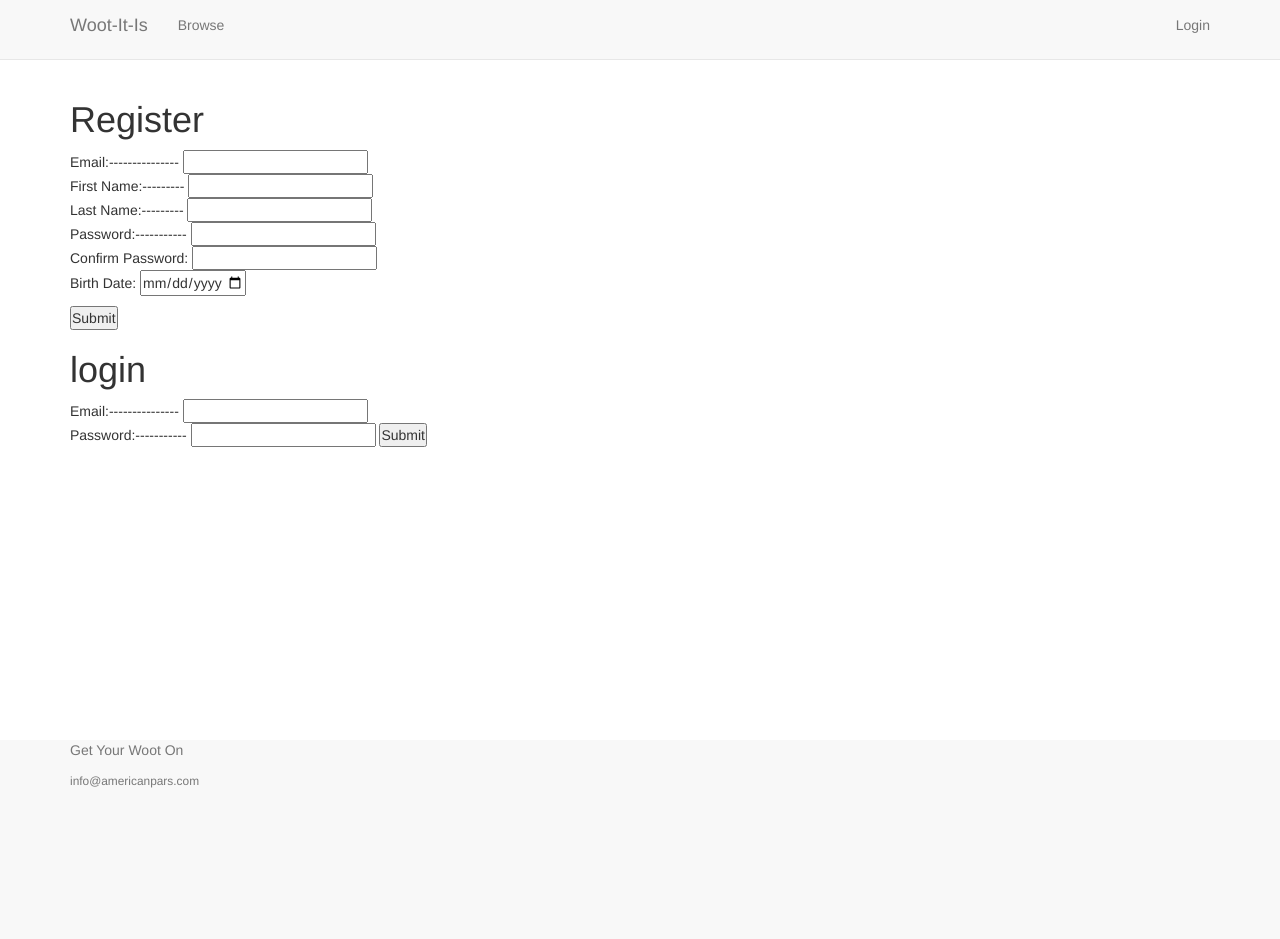
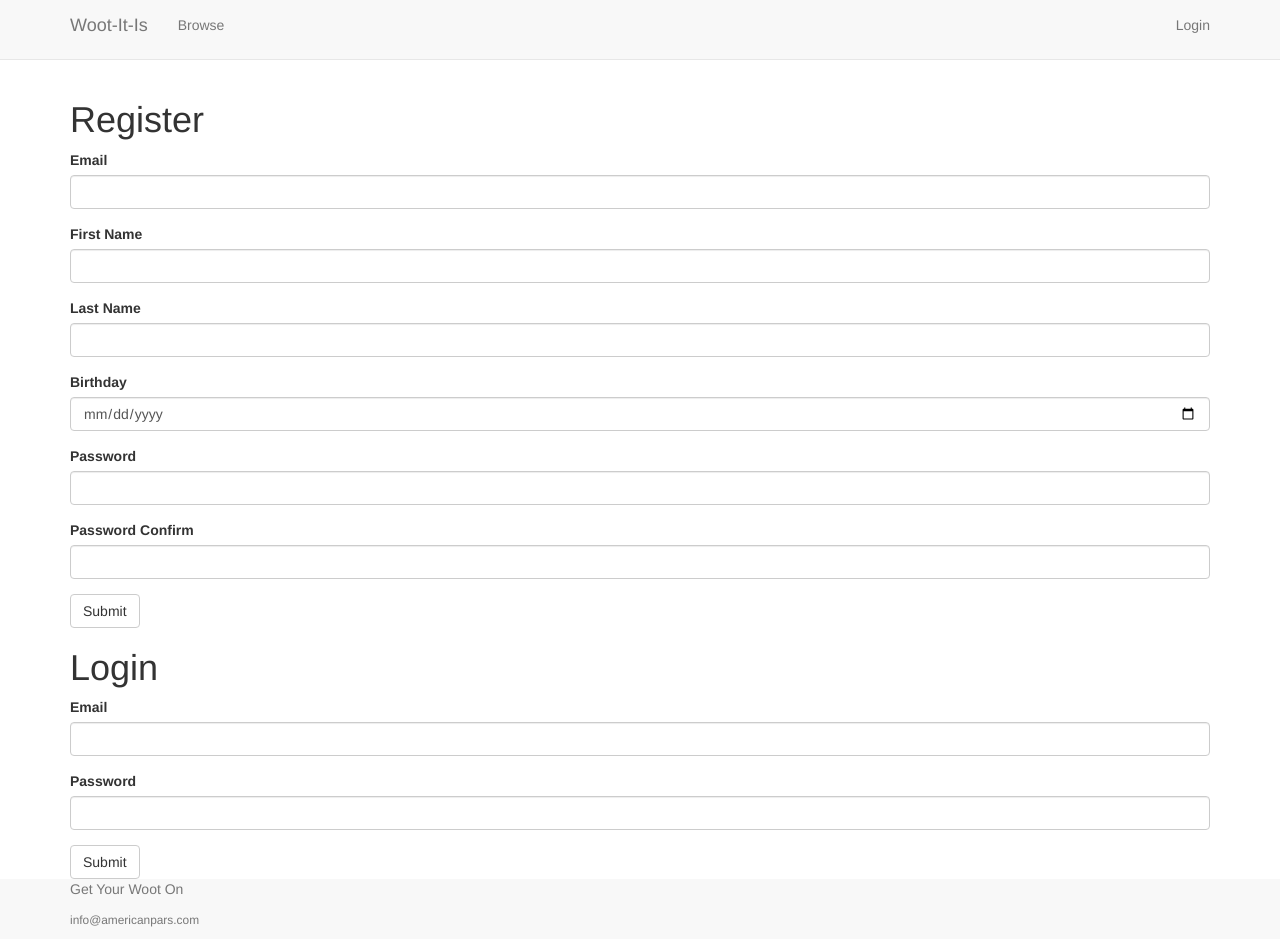
Before and after one commit to JGillmore/woot_clone, a Django app: page /user/ in a window 1280 px wide. Before the commit the page ends 788 px from the top, so only its background shows below. Run offline with Django 3.2, Linux system fonts and the light colour scheme; parts of the project's set-up code (start-up, migrations or seed data) failed here and were passed over; some libraries are stand-ins or nearby versions.

Commit message:
Style forms

```diff
--- a/apps/items/templates/items/index.html
+++ b/apps/items/templates/items/index.html
@@ -3,6 +3,9 @@
 {% block title %}Item{% endblock %}
 
 {% block content %}
+{% for message in messages %}
+  <p class='{{ message.tags }}'>{{message}}</p>
+{% endfor %}
 <div>
   <a href='{% url "items:item" id=deal.item.id %}'>{{deal.item.name}}
     <img height=300px width=300px src='{{deal.item.image}}'>
--- a/apps/users/templates/users/index.html
+++ b/apps/users/templates/users/index.html
@@ -8,31 +8,49 @@
     {% endif %}
   {% endfor %}
   <form action='{% url "users:register" %}' method='post'>
-    {% csrf_token %}
-    Email:--------------- <input type='text' name='email'>
-    <br>
-    First Name:--------- <input type='text' name='first_name'>
-    <br>
-    Last Name:--------- <input type='text' name='last_name'>
-    <br>
-    Password:----------- <input type='password' name='password'>
-    <br>
-    Confirm Password: <input type='password' name='confirmpassword'>
-    <p>Birth Date: <input type = 'date'  name='birth_date' max='{{request.session.restrictday}}'></p>
-    <input type='submit' name='button' value='Submit'>
+    <div class="col-10 form-group">
+      <label>Email</label>
+      <input class='form-control' type='text' name='email' value='{{user.email}}'>
+    </div>
+    <div class="col-10 form-group">
+      <label>First Name</label>
+      <input class='form-control' type='text' name='first_name' value='{{user.first_name}}'>
+    </div>
+    <div class="col-10 form-group">
+      <label>Last Name</label>
+      <input class='form-control' type='text' name='last_name' value='{{user.last_name}}'>
+    </div>
+    <div class="col-10 form-group">
+      <label>Birthday</label>
+      <input class='form-control' type='date' name='birth_date' value='{{user.birth_date|date:"Y-m-d"}}' max='{{request.session.restrictday}}'>
+    </div>
+    <div class="col-10 form-group">
+      <label>Password</label>
+      <input class='form-control' type='password' name='password'>
+    </div>
+    <div class="col-10 form-group">
+      <label>Password Confirm</label>
+      <input class='form-control' type='password' name='confirmpassword'>
+    </div>
+    <button class='btn btn-default'type="submit" name="button">Submit</button>
   </form>
 
-  <h1>login</h1>
+  <h1>Login</h1>
   {% for message in messages %}
     {% if message.tags == 'error' %}
-    <p class='error'>{{message}}</p>
+      <p class='error'>{{message}}</p>
     {% endif %}
   {% endfor %}
   <form action='{% url "users:login" %}' method='post'>
     {% csrf_token %}
-    Email:--------------- <input type='text' name='email'>
-    <br>
-    Password:----------- <input type='password' name='password'>
-    <input type='submit' name='button' value='Submit'>
+    <div class="col-10 form-group">
+      <label>Email</label>
+      <input class='form-control' type='text' name='email'>
+    </div>
+    <div class="col-10 form-group">
+      <label>Password</label>
+      <input class='form-control' type='password' name='password'>
+    </div>
+    <button class='btn btn-default'type="submit" name="button">Submit</button>
   </form>
 {% endblock %}
--- a/apps/users/views.py
+++ b/apps/users/views.py
@@ -22,6 +22,7 @@ def login(request):
         if Users.objects.login(request,email,password):
             request.session['today']=date.today().strftime('%b %d, %Y')
             request.session['restrictday']=str(date.today())
+            messages.success(request, 'Login successful')
             return redirect(reverse('items:index'))
     return redirect('users:index')
 
--- a/static/css/styles.css
+++ b/static/css/styles.css
@@ -30,9 +30,12 @@ footer{
 }
 .error{
   color: red;
+  font-size: 18px;
+
 }
 .success{
   color: green;
+  font-size: 18px;
 }
 
 /* HOME PAGE */
@@ -47,3 +50,14 @@ footer{
   height: 330px;
   text-align: center;
 }
+.panel-body p{
+  margin-bottom: 0px;
+  position: absolute;
+  bottom: 0;
+  left: 42%
+}
+
+/* PROFILE PAGE */
+tr td{
+  vertical-align: middle !important;
+}
```
Also changed, not shown: apps/users/templates/users/profile.html (+20 -11 lines).
